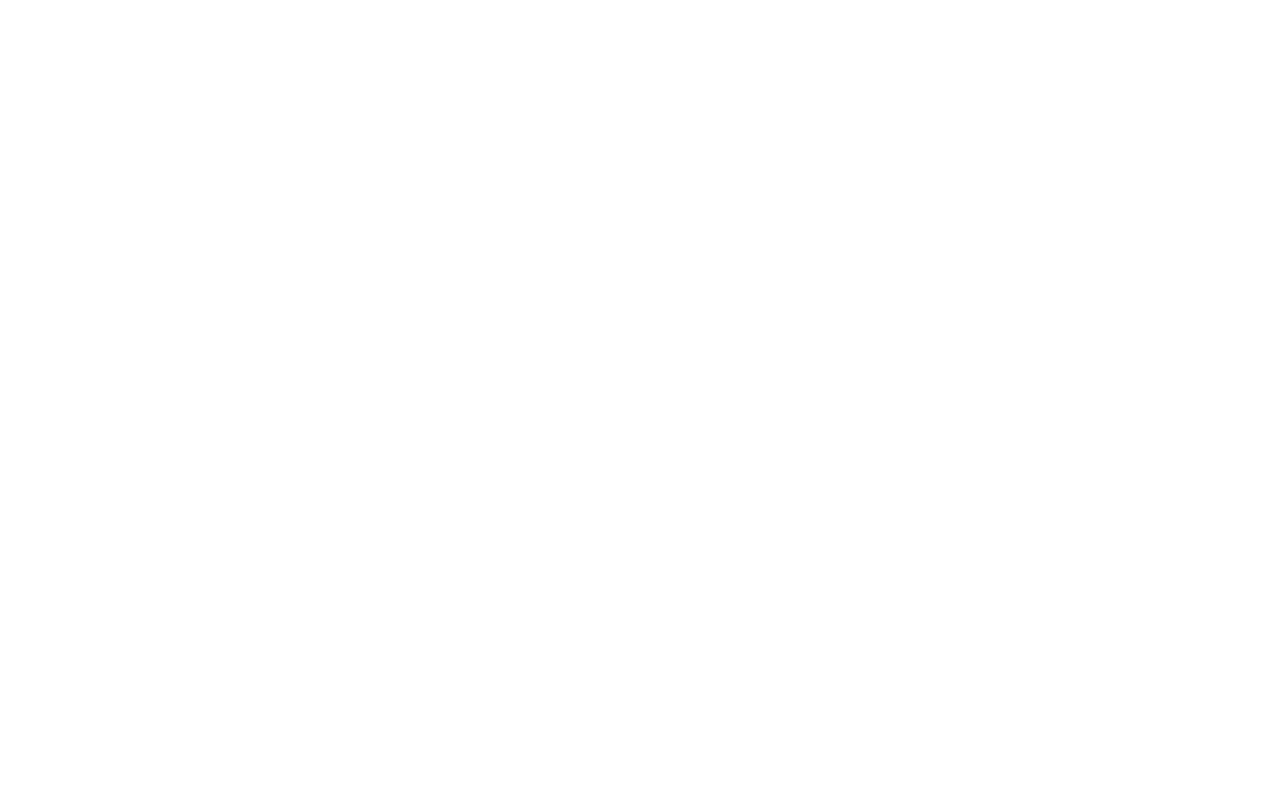
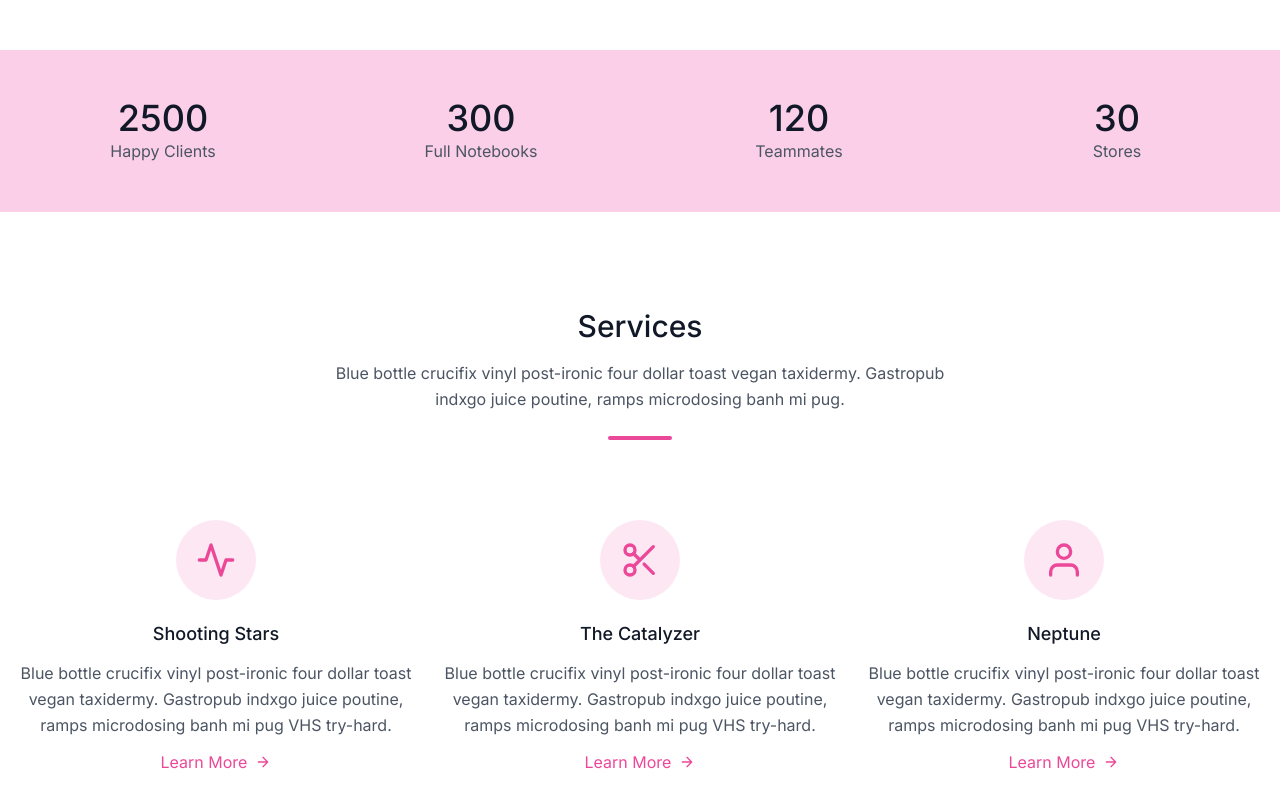
Before and after one commit to lngtai001/next-js-app, a Next.js app: page / in a window 1280 px wide. Shown: the part 1580-2380 px from the top of the page. Built offline with nearby package versions, Linux system fonts and the light colour scheme.

Commit message:
Add some stats and services

```diff
--- a/src/components/services.tsx
+++ b/src/components/services.tsx
@@ -1,7 +1,110 @@
+interface Stat {
+    viewId: number;
+    amount: string;
+    title: string;
+}
+
+const stats: Stat[] = [
+    { viewId: 0, amount: "2500", title: "Happy Clients"},
+    { viewId: 1, amount: "300", title: "Full Notebooks"},
+    { viewId: 2, amount: "120", title: "Teammates"},
+    { viewId: 3, amount: "30", title: "Stores"},
+]
+
+const Statistics = () => {
+    return (
+        <>
+        { stats.map((item) => (
+            <div key={item.viewId} className="p-4 sm:w-1/4 w-1/2">
+                <h2 className="title-font font-medium sm:text-4xl text-3xl text-gray-900">{item.amount}</h2>
+                <p className="leading-relaxed">{item.title}</p>
+            </div>
+        ))}
+        </>
+    )
+}
+
+export function StatisticsContainer(){
+    return (
+        <div className="text-gray-600 body-font bg-pink-200 py-10">
+            <div className="container px-5 py-2 mx-auto">
+                <div className="flex flex-wrap -m-4 text-center">
+                    <Statistics />
+                </div>
+            </div>
+        </div>
+    )
+}
+
 export function Services(){
     return (
-    <div >
-        This is SERVICES component
+        <>
+        <StatisticsContainer />
+<div className="text-gray-600 body-font">
+  <div className="container px-5 py-24 mx-auto">
+    <div className="text-center mb-20">
+      <h1 className="sm:text-3xl text-2xl font-medium title-font text-gray-900 mb-4">Services</h1>
+      <p className="text-base leading-relaxed xl:w-2/4 lg:w-3/4 mx-auto text-gray-500s">Blue bottle crucifix vinyl post-ironic four dollar toast vegan taxidermy. Gastropub indxgo juice poutine, ramps microdosing banh mi pug.</p>
+      <div className="flex mt-6 justify-center">
+        <div className="w-16 h-1 rounded-full bg-pink-500 inline-flex"></div>
+      </div>
     </div>
+    <div className="flex flex-wrap sm:-m-4 -mx-4 -mb-10 -mt-4 md:space-y-0 space-y-6">
+      <div className="p-4 md:w-1/3 flex flex-col text-center items-center">
+        <div className="w-20 h-20 inline-flex items-center justify-center rounded-full bg-pink-100 text-pink-500 mb-5 flex-shrink-0">
+          <svg fill="none" stroke="currentColor" stroke-linecap="round" stroke-linejoin="round" stroke-width="2" className="w-10 h-10" viewBox="0 0 24 24">
+            <path d="M22 12h-4l-3 9L9 3l-3 9H2"></path>
+          </svg>
+        </div>
+        <div className="flex-grow">
+          <h2 className="text-gray-900 text-lg title-font font-medium mb-3">Shooting Stars</h2>
+          <p className="leading-relaxed text-base">Blue bottle crucifix vinyl post-ironic four dollar toast vegan taxidermy. Gastropub indxgo juice poutine, ramps microdosing banh mi pug VHS try-hard.</p>
+          <a className="mt-3 text-pink-500 inline-flex items-center">Learn More
+            <svg fill="none" stroke="currentColor" stroke-linecap="round" stroke-linejoin="round" stroke-width="2" className="w-4 h-4 ml-2" viewBox="0 0 24 24">
+              <path d="M5 12h14M12 5l7 7-7 7"></path>
+            </svg>
+          </a>
+        </div>
+      </div>
+      <div className="p-4 md:w-1/3 flex flex-col text-center items-center">
+        <div className="w-20 h-20 inline-flex items-center justify-center rounded-full bg-pink-100 text-pink-500 mb-5 flex-shrink-0">
+          <svg fill="none" stroke="currentColor" stroke-linecap="round" stroke-linejoin="round" stroke-width="2" className="w-10 h-10" viewBox="0 0 24 24">
+            <circle cx="6" cy="6" r="3"></circle>
+            <circle cx="6" cy="18" r="3"></circle>
+            <path d="M20 4L8.12 15.88M14.47 14.48L20 20M8.12 8.12L12 12"></path>
+          </svg>
+        </div>
+        <div className="flex-grow">
+          <h2 className="text-gray-900 text-lg title-font font-medium mb-3">The Catalyzer</h2>
+          <p className="leading-relaxed text-base">Blue bottle crucifix vinyl post-ironic four dollar toast vegan taxidermy. Gastropub indxgo juice poutine, ramps microdosing banh mi pug VHS try-hard.</p>
+          <a className="mt-3 text-pink-500 inline-flex items-center">Learn More
+            <svg fill="none" stroke="currentColor" stroke-linecap="round" stroke-linejoin="round" stroke-width="2" className="w-4 h-4 ml-2" viewBox="0 0 24 24">
+              <path d="M5 12h14M12 5l7 7-7 7"></path>
+            </svg>
+          </a>
+        </div>
+      </div>
+      <div className="p-4 md:w-1/3 flex flex-col text-center items-center">
+        <div className="w-20 h-20 inline-flex items-center justify-center rounded-full bg-pink-100 text-pink-500 mb-5 flex-shrink-0">
+          <svg fill="none" stroke="currentColor" stroke-linecap="round" stroke-linejoin="round" stroke-width="2" className="w-10 h-10" viewBox="0 0 24 24">
+            <path d="M20 21v-2a4 4 0 00-4-4H8a4 4 0 00-4 4v2"></path>
+            <circle cx="12" cy="7" r="4"></circle>
+          </svg>
+        </div>
+        <div className="flex-grow">
+          <h2 className="text-gray-900 text-lg title-font font-medium mb-3">Neptune</h2>
+          <p className="leading-relaxed text-base">Blue bottle crucifix vinyl post-ironic four dollar toast vegan taxidermy. Gastropub indxgo juice poutine, ramps microdosing banh mi pug VHS try-hard.</p>
+          <a className="mt-3 text-pink-500 inline-flex items-center">Learn More
+            <svg fill="none" stroke="currentColor" stroke-linecap="round" stroke-linejoin="round" stroke-width="2" className="w-4 h-4 ml-2" viewBox="0 0 24 24">
+              <path d="M5 12h14M12 5l7 7-7 7"></path>
+            </svg>
+          </a>
+        </div>
+      </div>
+    </div>
+    <button className="flex mx-auto mt-16 text-white bg-pink-500 border-0 py-2 px-8 focus:outline-none hover:bg-pink-600 rounded text-lg">Button</button>
+  </div>
+</div>
+</>
     );
 };
```
